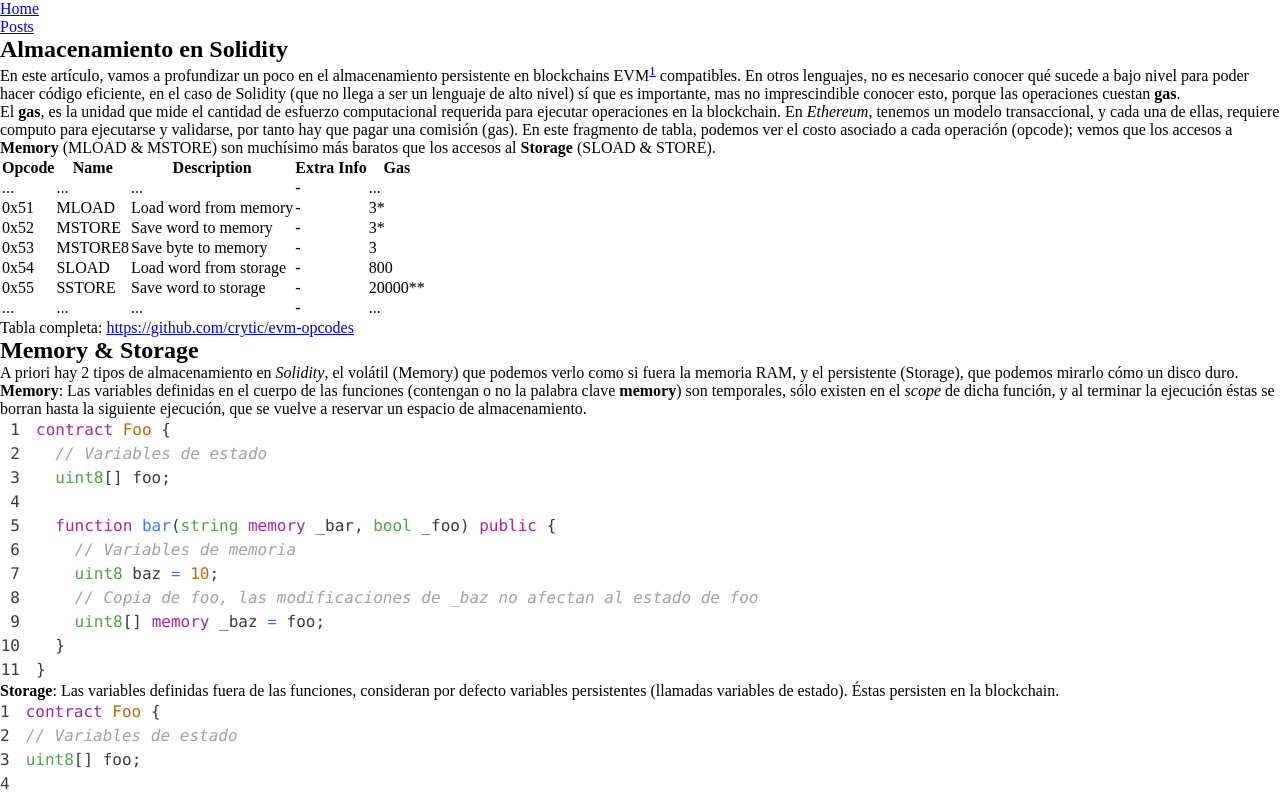
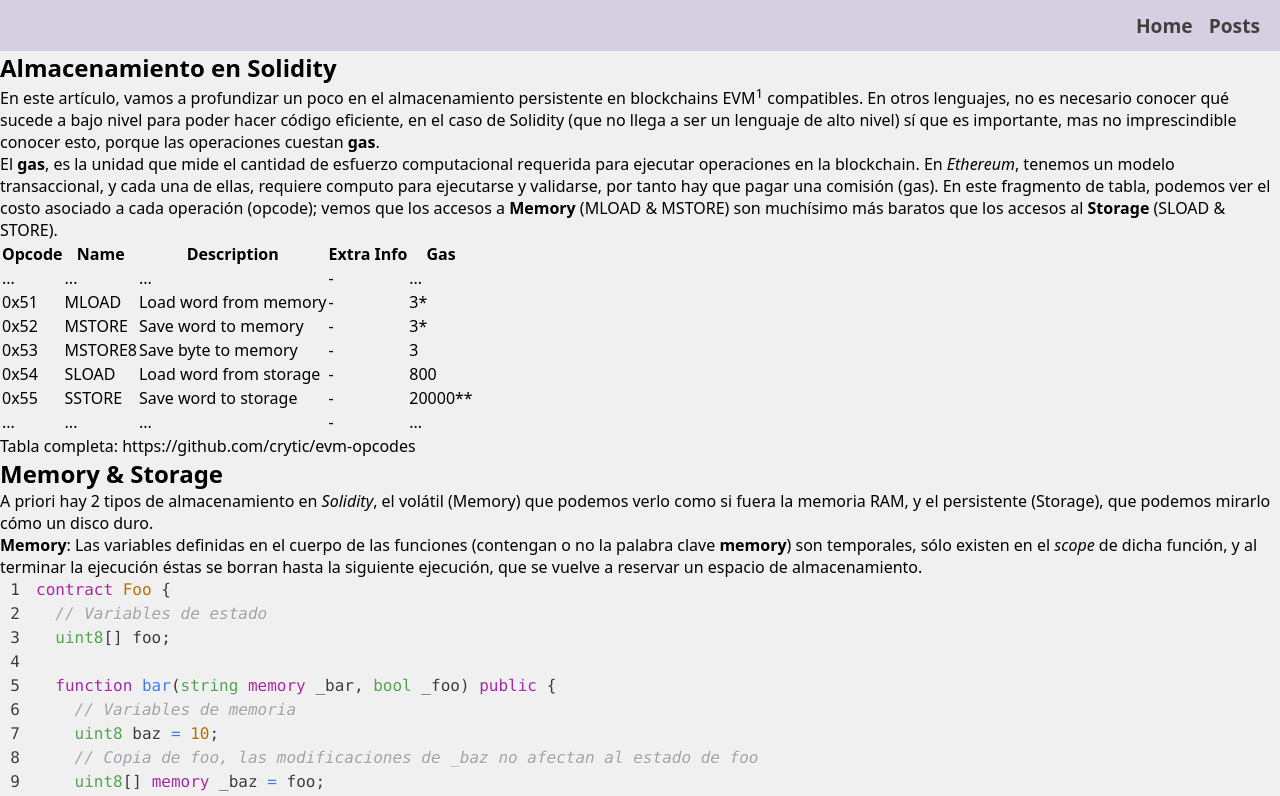
Before and after one commit to 0fprod/0f-blog, a Next.js app: page /posts/almacenamiento-en-solidity in a window 1280 px wide. Shown: the top 796 px of the page. Built offline with nearby package versions, Linux system fonts and the light colour scheme.

Commit message:
implement navbar

```diff
--- a/package.json
+++ b/package.json
@@ -9,6 +9,9 @@
     "lint": "next lint"
   },
   "dependencies": {
+    "@emotion/css": "^11.11.2",
+    "@emotion/react": "^11.11.1",
+    "@emotion/styled": "^11.11.0",
     "gray-matter": "^4.0.3",
     "next": "13.4.5",
     "react": "18.2.0",
--- /dev/null
+++ b/src/components/nav/Navbar.styles.ts
@@ -0,0 +1,38 @@
+import styled from '@emotion/styled';
+
+export const Nav = styled.nav`
+  transition: all 0.5s ease-in-out;
+/* Mobile */
+background-color: #d6cfe2;
+padding: 0.25rem 1rem;
+color: #404040;
+font-weight: bold;
+
+.active {
+  text-decoration: underline;
+  text-underline-offset: 0.15rem;
+}
+
+ul {
+  display: flex;
+  flex-direction: row;
+  justify-content: flex-end;
+  gap: 1rem;
+}
+
+/* Tablet */
+@media screen and (min-width: 768px) {
+  transition: all 0.25s ease-in-out;
+  padding: 0.75rem 1.25rem;
+  font-size: larger ;
+
+  a:hover {
+    text-decoration: underline;
+    text-underline-offset: 0.25rem;
+  }
+}
+
+/* Desktop */
+@media screen and (min-width: 1024px) {
+}
+`;
--- a/src/components/nav/Navbar.tsx
+++ b/src/components/nav/Navbar.tsx
@@ -1,16 +1,20 @@
-import Link from "next/link";
+import Link from 'next/link';
+import { Nav } from './Navbar.styles';
+import { useRouter } from 'next/router';
 
 export const Navbar = () => {
+  const router = useRouter();
+
   return (
-        <nav>
+    <Nav>
       <ul>
-                <li>
+        <li className={router.pathname === '/' ? 'active' : ''}>
           <Link href="/">Home</Link>
         </li>
-                <li>
+        <li className={router.pathname === '/posts' ? 'active' : ''}>
           <Link href="/posts">Posts</Link>
         </li>
       </ul>
-        </nav>
-        )
-}
+    </Nav>
+  );
+};
--- a/src/styles/globals.css
+++ b/src/styles/globals.css
@@ -11,4 +11,16 @@ html,
 body {
   max-width: 100vw;
   overflow-x: hidden;
+  font-family: system-ui, -apple-system, BlinkMacSystemFont, 'Segoe UI', Roboto, Oxygen, Ubuntu, Cantarell, 'Open Sans',
+    'Helvetica Neue', sans-serif;
+  background-color: #f0f0f0;
 }
+
+ul {
+  list-style: none;
+}
+
+a {
+  text-decoration: none;
+  color: inherit;
+}
```
Also changed, not shown: 1 other file (tests, documents, lock files or other folders). Lines whose indentation alone changed are shown as unchanged.
